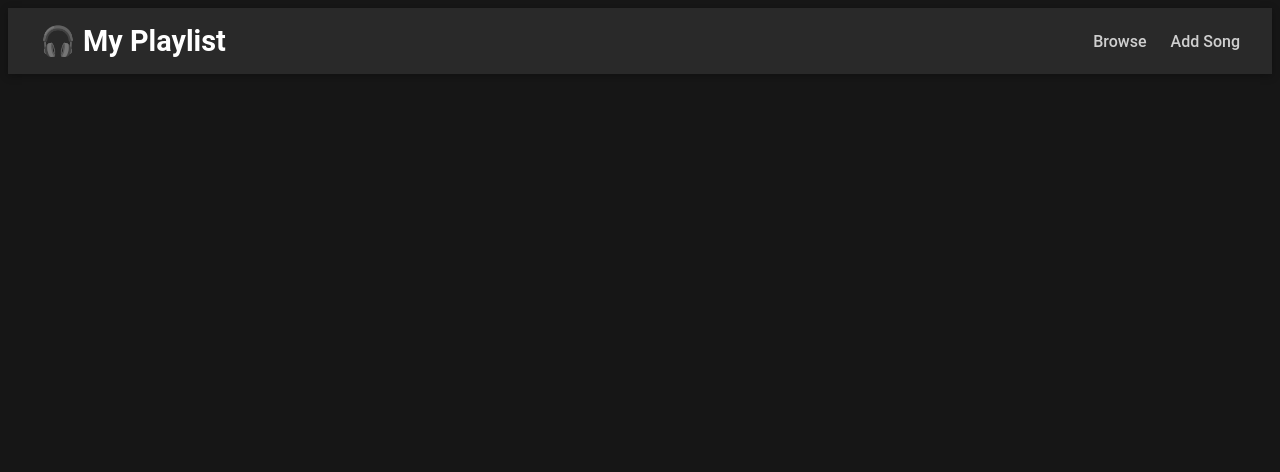
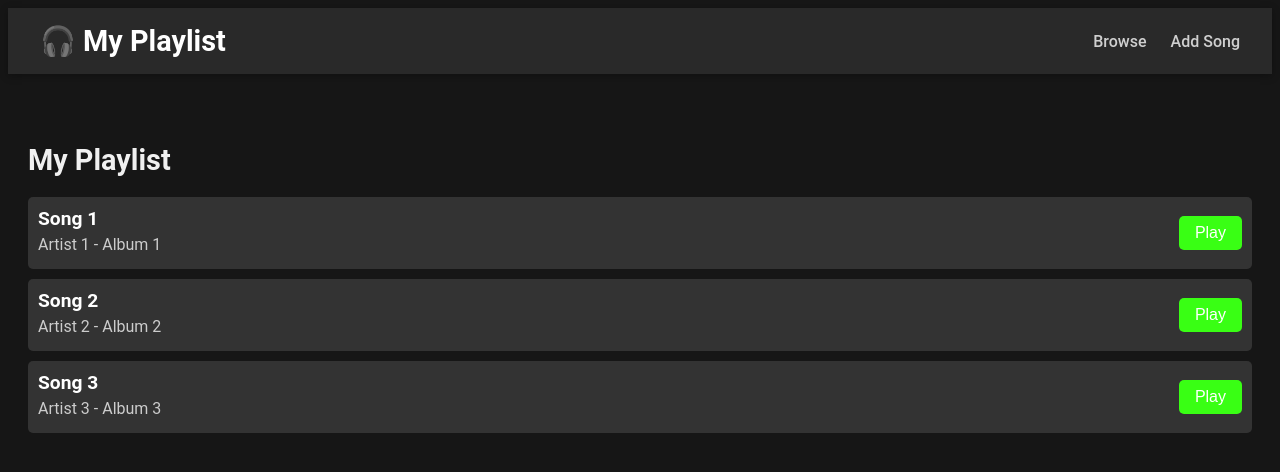
Before and after one commit to mthiggins1s/angular-music-project, an Angular app: page / in a window 1280 px wide. Shown: the top 472 px of the page. Built offline with nearby package versions, Linux system fonts and the light colour scheme.

Commit message:
feat: Add song list component with styles and song data

```diff
--- a/song.model.ts
+++ b/song.model.ts
@@ -5,3 +5,9 @@ export interface Song {
     file: string;       // path to .mp3 file in assets
     coverUrl?: string;  // optional: album art
   }
+
+export const Songs = [
+    { title: 'Song 1', artist: 'Artist 1', album: 'Album 1' },
+    { title: 'Song 2', artist: 'Artist 2', album: 'Album 2' },
+    { title: 'Song 3', artist: 'Artist 3', album: 'Album 3' },
+  ];
--- a/src/app/song-list/song-list.component.css
+++ b/src/app/song-list/song-list.component.css
@@ -0,0 +1,51 @@
+.song-list {
+    padding: 20px;
+  }
+
+  .song-list-title {
+    font-size: 1.8rem;
+    font-weight: bold;
+    color: #f0f0f0;
+    margin-bottom: 20px;
+  }
+
+  .songs {
+    list-style: none;
+    padding: 0;
+  }
+
+  .song-item {
+    display: flex;
+    justify-content: space-between;
+    align-items: center;
+    background-color: #333333;
+    padding: 10px;
+    margin-bottom: 10px;
+    border-radius: 5px;
+  }
+
+  .song-details h4 {
+    margin: 0;
+    color: #ffffff;
+    font-size: 1.2rem;
+  }
+
+  .song-details p {
+    margin: 5px 0;
+    color: #cccccc;
+    font-size: 1rem;
+  }
+
+  .play-button {
+    background-color: #39ff14;
+    color: white;
+    border: none;
+    padding: 8px 16px;
+    font-size: 1rem;
+    cursor: pointer;
+    border-radius: 5px;
+  }
+
+  .play-button:hover {
+    background-color: #32cc13;
+  }
--- a/src/app/song-list/song-list.component.html
+++ b/src/app/song-list/song-list.component.html
@@ -0,0 +1,13 @@
+<div class="song-list">
+    <h3 class="song-list-title">My Playlist</h3>
+
+    <ul class="songs">
+      <li *ngFor="let song of songs" class="song-item">
+        <div class="song-details">
+          <h4>{{ song.title }}</h4>
+          <p>{{ song.artist }} - {{ song.album }}</p>
+        </div>
+        <button class="play-button">Play</button>
+      </li>
+    </ul>
+  </div>
--- a/src/app/song-list/song-list.component.ts
+++ b/src/app/song-list/song-list.component.ts
@@ -1,7 +1,7 @@
-import { Component } from '@angular/core';
+import { Component, OnInit } from '@angular/core';
 import { FormsModule } from '@angular/forms';
 import { CommonModule } from '@angular/common';
-import { Song } from '../../../song.model';
+import { Songs } from '../../../song.model';
 
 @Component({
   selector: 'app-song-list',
@@ -9,26 +9,10 @@ import { Song } from '../../../song.model';
   templateUrl: './song-list.component.html',
   styleUrls: ['./song-list.component.css']
 })
-export class SongListComponent {
-  songs: Song[] = [
-    {
-      id: 1,
-      title: '',
-      artist: '',
-      file: '',
-      coverUrl: ''
-    },
-    {
-      id: 2,
-      title: '',
-      artist: '',
-      file: ''
-    },
-    {
-      id: 3,
-      title: '',
-      artist: '',
-      file: ''
-    }
-  ];
+export class SongListComponent implements OnInit {
+  songs = Songs
+  constructor() { }
+
+  ngOnInit(): void {
+  }
 }
```
